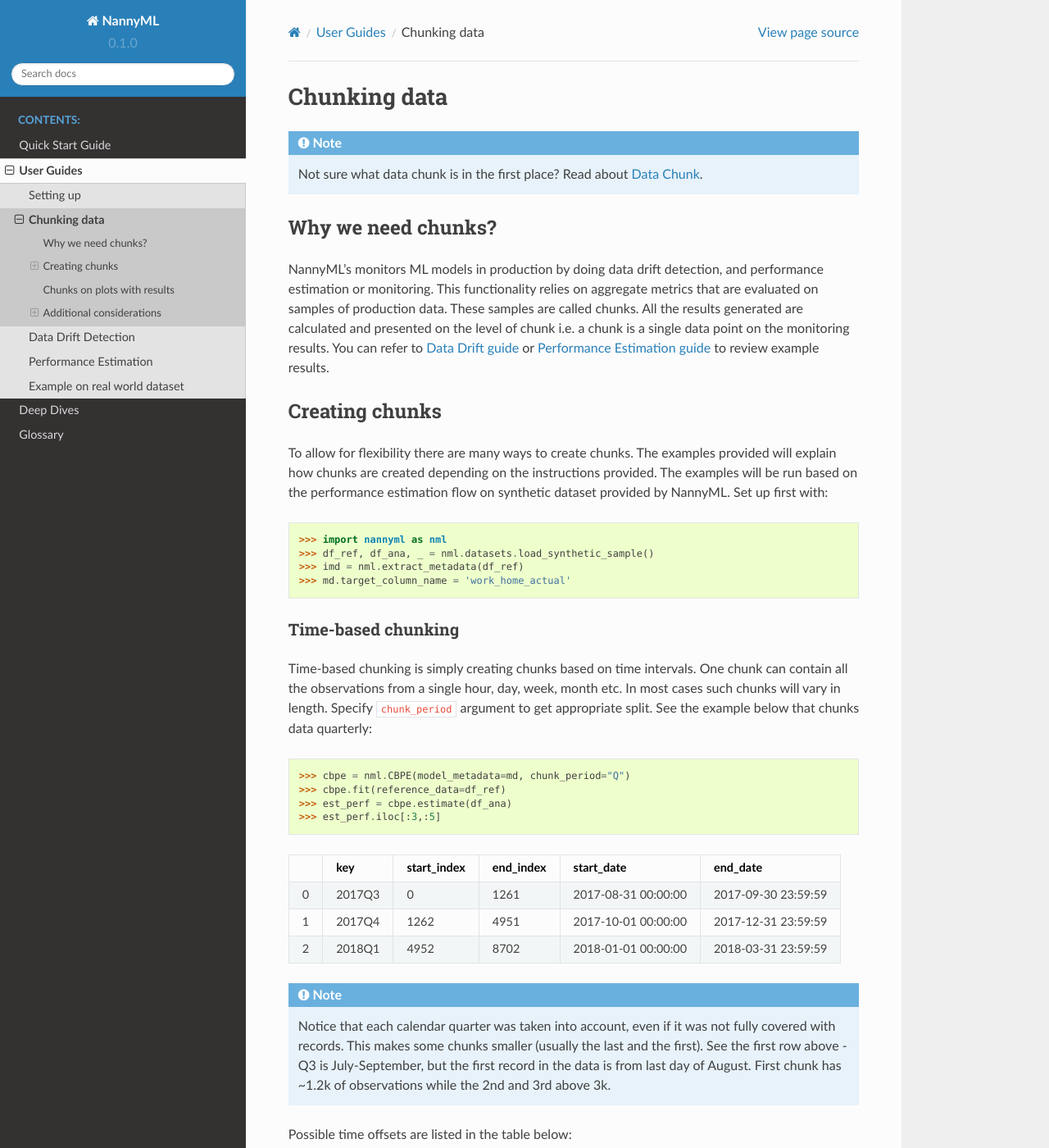
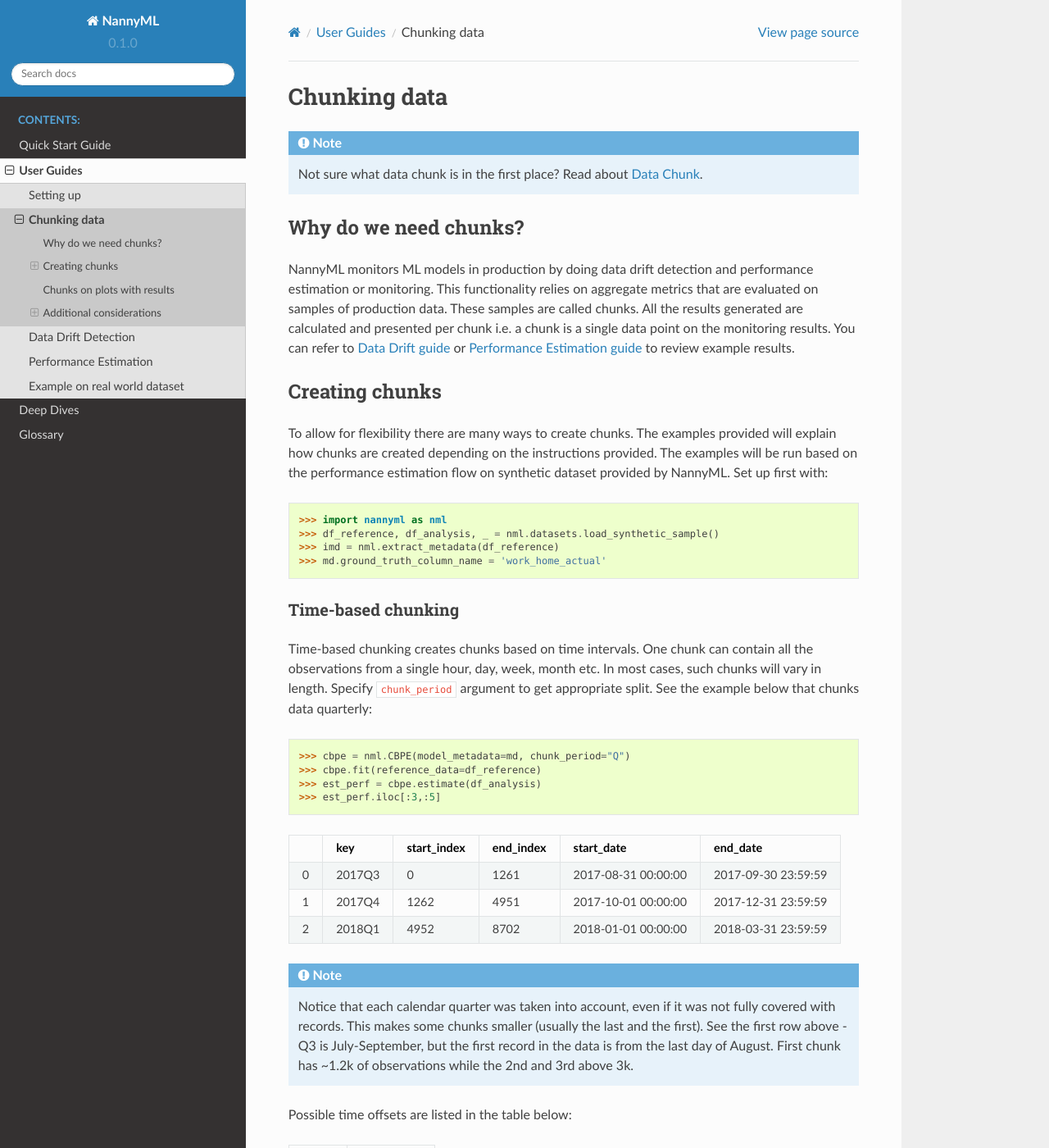
Before and after one commit to NannyML/nannyml, a Sphinx documentation site: the page built from docs/guides/chunking_your_data.rst, in a window 1280 px wide and 1400 px high. Shown: the whole window at 82% size. Built offline with Sphinx 7.4.7 and the Read the Docs theme 2.0.0, drawn with Linux system fonts in a browser that asks for light colours; pages that are not in the unit, such as notebooks, are missing from menus; some of the changed text lies outside the part shown.

Commit message:
Docs all feedback (#23)
* address feedback

* feed on chunks

* feed on pe guide

* feed real-world

* feed on chunk size

```diff
--- a/docs/guides/chunking_your_data.rst
+++ b/docs/guides/chunking_your_data.rst
@@ -7,14 +7,14 @@
 .. note::
     Not sure what data chunk is in the first place? Read about :term:`Data Chunk`.
 
-Why we need chunks?
+Why do we need chunks?
 ===================
 
 
-NannyML's monitors ML models in production by doing data drift detection, and performance estimation or monitoring.
+NannyML monitors ML models in production by doing data drift detection and performance estimation or monitoring.
 This functionality relies on aggregate metrics that are evaluated on samples of production data.
 These samples are called chunks. All the results generated are
-calculated and presented on the level of chunk i.e. a chunk is a single data point on the monitoring results. You
+calculated and presented per chunk i.e. a chunk is a single data point on the monitoring results. You
 can refer to :ref:`Data Drift guide<data-drift>` or :ref:`Performance Estimation guide<performance-estimation>`
 to review example results.
 
@@ -28,23 +28,23 @@
 .. code-block:: python
 
     >>> import nannyml as nml
-    >>> df_ref, df_ana, _ = nml.datasets.load_synthetic_sample()
-    >>> imd = nml.extract_metadata(df_ref)
-    >>> md.target_column_name = 'work_home_actual'
+    >>> df_reference, df_analysis, _ = nml.datasets.load_synthetic_sample()
+    >>> imd = nml.extract_metadata(df_reference)
+    >>> md.ground_truth_column_name = 'work_home_actual'
 
 
 Time-based chunking
 ~~~~~~~~~~~~~~~~~~~
 
-Time-based chunking is simply creating chunks based on time intervals. One chunk can contain all the observations
-from a single hour, day, week, month etc. In most cases such chunks will vary in length. Specify ``chunk_period``
+Time-based chunking creates chunks based on time intervals. One chunk can contain all the observations
+from a single hour, day, week, month etc. In most cases, such chunks will vary in length. Specify ``chunk_period``
 argument to get appropriate split. See the example below that chunks data quarterly:
 
 .. code-block:: python
 
     >>> cbpe = nml.CBPE(model_metadata=md, chunk_period="Q")
-    >>> cbpe.fit(reference_data=df_ref)
-    >>> est_perf = cbpe.estimate(df_ana)
+    >>> cbpe.fit(reference_data=df_reference)
+    >>> est_perf = cbpe.estimate(df_analysis)
     >>> est_perf.iloc[:3,:5]
 
 +----+--------+---------------+-------------+---------------------+---------------------+
@@ -89,14 +89,14 @@
 Size-based chunking
 ~~~~~~~~~~~~~~~~~~~
 
-Chunks can be of fixed size i.e. each chunk contains the same number of observations. Set this up by specifying
+Chunks can be of fixed size, i.e. each chunk contains the same number of observations. Set this up by specifying
 ``chunk_size`` parameter:
 
 .. code-block:: python
 
     >>> cbpe = nml.CBPE(model_metadata=md, chunk_size=3500)
-    >>> cbpe.fit(reference_data=df_ref)
-    >>> est_perf = cbpe.estimate(df_ana)
+    >>> cbpe.fit(reference_data=df_reference)
+    >>> est_perf = cbpe.estimate(df_analysis)
     >>> est_perf.iloc[:3,:5]
 
 +----+--------------+---------------+-------------+---------------------+---------------------+
@@ -112,7 +112,7 @@
 
 .. note::
     If the number of observations is not divisible by the chunk size required, the number of rows equal to the
-    reminder of a division will be dropped. This ensures that each chunk has indeed the same size, but in worst case
+    remainder of a division will be dropped. This ensures that each chunk has the same size, but in worst case
     scenario it results in dropping ``chunk_size-1`` rows. Notice that the last index in last chunk is 48999 while
     the last index in raw data is 49999:
 
@@ -130,7 +130,7 @@
 
     .. code-block:: python
 
-        >>> df_ana.index.max()
+        >>> df_analysis.index.max()
         49999
 
 
@@ -142,14 +142,14 @@
 .. code-block:: python
 
     >>> cbpe = nml.CBPE(model_metadata=md, chunk_number=9)
-    >>> cbpe.fit(reference_data=df_ref)
-    >>> est_perf = cbpe.estimate(df_ana)
+    >>> cbpe.fit(reference_data=df_reference)
+    >>> est_perf = cbpe.estimate(df_analysis)
     >>> len(est_perf)
     >>> 9
 
 .. note::
-    Created chunks will be equal in size. If number of observations is not divisible by ``chunk_number`` then the
-    number of observations equal to the residual of the division will be dropped. See:
+    Created chunks will be equal in size. If the number of observations is not divisible by the ``chunk_number`` then
+    the number of observations equal to the residual of the division will be dropped. See:
 
     .. code-block:: python
 
@@ -165,12 +165,12 @@
 
     .. code-block:: python
 
-        >>> df_ana.index.max()
+        >>> df_analysis.index.max()
         49999
 
 .. note::
-    The same splitting rule is always applied to the dataset used to fitting (``reference``) and the dataset of
-    interest (in the presented case - ``analysis``). Unless these two data sets are of the same size, the chunk sizes
+    The same splitting rule is always applied to the dataset used for fitting (``reference``) and the dataset of
+    interest (in the presented case - ``analysis``). Unless these two datasets are of the same size, the chunk sizes
     can be considerably different. Additionally, if the data drift or performance estimation is calculated on
     combined ``reference`` and ``analysis`` the results presented for ``reference`` will be calculated on different
     chunks than they were fitted.
@@ -178,15 +178,15 @@
 Automatic chunking
 ~~~~~~~~~~~~~~~~~~
 
-When chunking method is not indicated, size-based chunks will be created with the size being three times the
+The default chunking method is size-based, with the size being three times the
 estimated minimum size for the monitored data and model (see how NannyML estimates minimum chunk size in :ref:`deep
 dive<minimum-chunk-size>`):
 
 .. code-block:: python
 
     >>> cbpe = nml.CBPE(model_metadata=md)
-    >>> cbpe.fit(reference_data=df_ref)
-    >>> est_perf = cbpe.estimate(pd.concat([df_ref, df_ana]))
+    >>> cbpe.fit(reference_data=df_reference)
+    >>> est_perf = cbpe.estimate(pd.concat([df_reference, df_analysis]))
     >>> est_perf.iloc[:3,:5]
 
 +----+-------------+---------------+-------------+---------------------+---------------------+
@@ -207,16 +207,14 @@
     .. code-block:: python
 
         >>> cbpe = nml.CBPE(model_metadata=md, chunk_size=5_000)
-        >>> cbpe.fit(reference_data=df_ref)
-        >>> est_perf = cbpe.estimate(df_ana)
+        >>> cbpe.fit(reference_data=df_reference)
+        >>> est_perf = cbpe.estimate(df_analysis)
         >>> plots = nml.PerformancePlots(model_metadata=md, chunker=cbpe.chunker)
         >>> plots.plot_cbpe_performance_estimation(est_perf).show()
 
 .. image:: ../_static/guide-chunking_your_data-pe_plot.svg
 
-Each marker on the plot represents estimated performance for single chunk (y axis). Markers are placed at the end of
-period covered by chunk i.e. they indicate last timestamp in the chunk (x axis). Plots are interactive - when the
-pointer is hoovered over a marker, information about the chunk period will be shown.
+Each marker on the plot represents estimated performance for a single chunk (y axis). Markers are placed at the end of the period covered by the chunk i.e. they indicate the last timestamp in the chunk (x axis). Plots are interactive - hovering over the marker will display the information about the period.
 
 Additional considerations
 =========================
@@ -226,16 +224,16 @@
 
 If you want to get performance estimation or data drift results for a dataset that contains two
 partitions - ``reference`` and ``analysis``, most likely there will be a chunk that contains  observations from both of
-them. Such chunk will be considered as ``analysis`` chunk, even if only one observation belongs to ``analysis``
-observations. In the example below chunk which contains observations from 44444 to 55554 is considered analysis but
-indices from 44444 to 49999 point to reference observations:
+them. Such a chunk will be considered as an ``analysis`` chunk, even if only one observation belongs to ``analysis``
+observations. In the example below, chunk which contains observations from 44444 to 55554 is considered an analysis
+chunk but indices from 44444 to 49999 point to reference observations:
 
 .. code-block:: python
 
     >>> cbpe = nml.CBPE(model_metadata=md, chunk_number=9)
-    >>> cbpe.fit(reference_data=df_ref)
+    >>> cbpe.fit(reference_data=df_reference)
     >>> # Estimate on concatenated reference and analysis
-    >>> est_perf = cbpe.estimate(pd.concat([df_ref, df_ana]))
+    >>> est_perf = cbpe.estimate(pd.concat([df_reference, df_analysis]))
     >>> est_perf.iloc[3:5,:7]
 
 
@@ -249,7 +247,7 @@
 
 .. code-block:: python
 
-    >>> df_ref.index.max()
+    >>> df_reference.index.max()
     49999
 
 .. note::
@@ -262,16 +260,16 @@
 Underpopulated chunks
 ~~~~~~~~~~~~~~~~~~~~~
 
-Depending on the selected chunking method and the provided datasets, some chunks may be very small. In fact, they
-might so small that results obtained are governed by noise rather than actual signal. NannyML estimates minimum chunk
+Depending on the selected chunking method and the provided datasets, some chunks may be tiny. In fact, they
+might be so small that results obtained are governed by noise rather than actual signal. NannyML estimates minimum chunk
 size for the monitored data and model provided (see how in :ref:`deep dive<minimum-chunk-size>`). If some of the chunks
 created are smaller than the minimum chunk size, a warning will be raised. For example:
 
 .. code-block:: python
 
     >>> cbpe = nml.CBPE(model_metadata=md, chunk_period="Q")
-    >>> cbpe.fit(reference_data=df_ref)
-    >>> est_perf = cbpe.estimate(df_ana)
+    >>> cbpe.fit(reference_data=df_reference)
+    >>> est_perf = cbpe.estimate(df_analysis)
     UserWarning: The resulting list of chunks contains 1 underpopulated chunks. They contain too few records to be
     statistically relevant and might negatively influence the quality of calculations. Please consider splitting
     your data in a different way or continue at your own risk.
@@ -279,20 +277,20 @@
 When the warning is about 1 chunk, it is usually the last chunk and this is due to the reasons described in above
 sections. When there are more chunks mentioned - the selected splitting method is most likely not suitable.
 Look at the :ref:`deep dive on minimum chunk size <minimum-chunk-size>` to get more information about the effect of
-small chunks. Aware of the trade-offs involved pick the most appropriate option for the use case.
+small chunks. Beware of the trade-offs involved, when selecting the chunking method.
 
 
 Not enough chunks
 ~~~~~~~~~~~~~~~~~
-Sometimes selected chunking method may result in not enough chunks being generated in the ``reference``
-period. NannyML calculates thresholds based on variability of metrics on ``reference`` chunks (see how thresholds are
-calculated for :ref:`performance estimation<performance-estimation-thresholds>`). Having 6 chunks is
+Sometimes the selected chunking method may result in not enough chunks being generated in the ``reference``
+period. NannyML calculates thresholds based on variability of metrics on the ``reference`` chunks (see how thresholds
+are calculated for :ref:`performance estimation<performance-estimation-thresholds>`). Having 6 chunks is
 far from optimal but a reasonable minimum. If there are less than 6 chunks, a warning will be raised:
 
 .. code-block:: python
 
     >>> cbpe = nml.CBPE(model_metadata=md, chunk_number=5)
-    >>> cbpe.fit(reference_data=df_ref)
-    >>> est_perf = cbpe.estimate(df_ana)
+    >>> cbpe.fit(reference_data=df_reference)
+    >>> est_perf = cbpe.estimate(df_analysis)
     UserWarning: The resulting number of chunks is too low. Please consider splitting your data in a different way or
     continue at your own risk.
```
Also changed, not shown: other parts of docs/guides/chunking_your_data.rst (+1 -1 lines), docs/deep_dive/minimum_chunk_size.rst (+22 -43 lines), docs/deep_dive/performance_estimation.rst (+39 -29 lines), docs/guides/performance_estimation.rst (+26 -28 lines), docs/guides/real_world_data_example.rst (+30 -35 lines).
